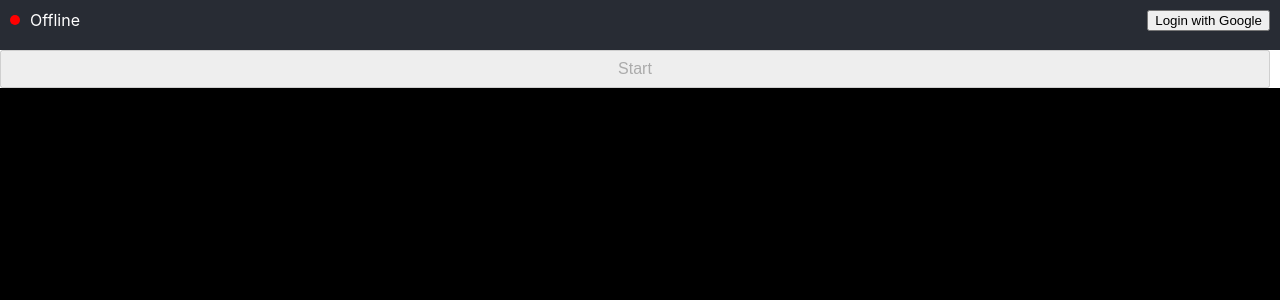
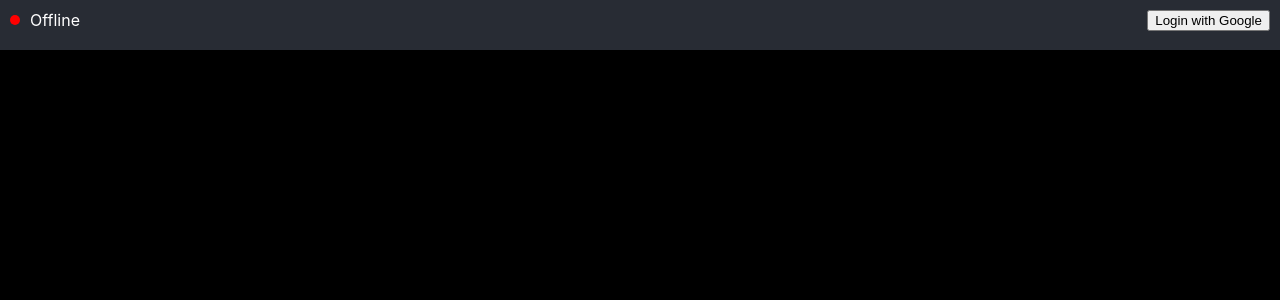
Before and after one commit to jasonkeung/reminder, a React (Create React App) app in the folder frontend/: page / in a window 1280 px wide. Shown: the top 300 px of the page. Built offline with nearby package versions, Linux system fonts and the light colour scheme; the HTML template or start-up script is replaced by a standard one.

Commit message:
Remove button

```diff
--- a/frontend/src/App.js
+++ b/frontend/src/App.js
@@ -115,20 +115,6 @@ function App() {
         </div>
         <Login user={user} onLoginSuccess={onLoginSuccess} />
       </header>
-      <button
-        onClick={() => api.sendMessage("move-random", {
-          "playerId": "p1"
-        })}
-        disabled={!connected}
-        style={{
-          padding: '8px 16px',
-          fontSize: '16px',
-          marginRight: '10px',
-          cursor: connected ? 'pointer' : 'not-allowed'
-        }}
-      >
-        Start
-      </button>
       <div className="phaser-container" id="phaser-game" />
     </div>
   );
```
